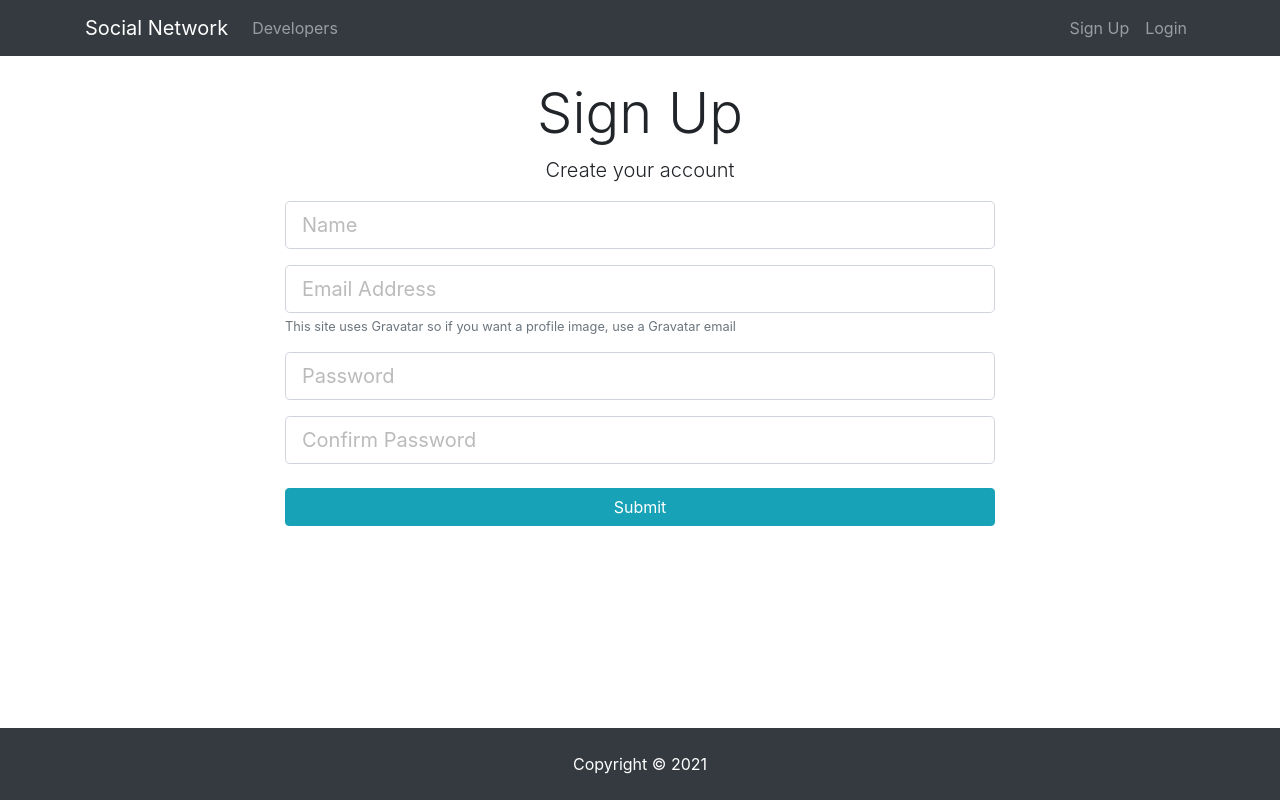
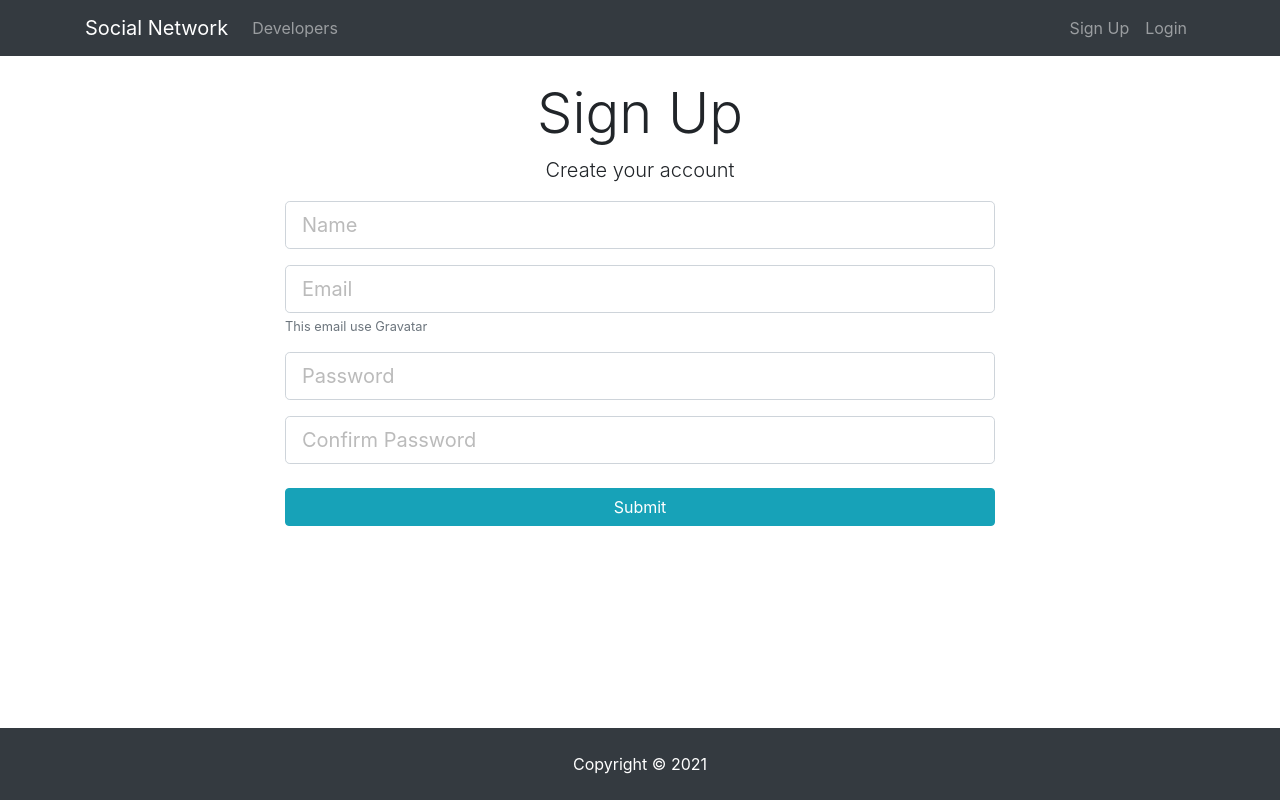
Before and after one commit to EdenGoforIt/React-MERNStack---Developers-Connect, a React (Create React App) app in the folder client/: page /register in a window 1280 px wide. Built offline with nearby package versions, Linux system fonts and the light colour scheme.

Commit message:
TextField into TextFieldGroup component in Login and Regsiter component

```diff
--- a/client/src/components/auth/Login.js
+++ b/client/src/components/auth/Login.js
@@ -2,7 +2,7 @@
 import PropTypes from "prop-types";
 import { connect } from "react-redux";
 import { loginUser } from "../../actions/authActions";
-import classnames from "classnames";
+import TextFieldGroup from "../common/TextFieldGroup";
 class Login extends Component {
   constructor() {
     super();
@@ -58,36 +58,22 @@
               <h1 className="display-4 text-center">Log In</h1>
               <p className="lead text-center">Sign in</p>
               <form onSubmit={this.onSubmit}>
-                <div className="form-group">
-                  <input
+                <TextFieldGroup
+                  placeholder="Email Address"
                   type="email"
-                    className={classnames("form-control form-control-lg", {
-                      "is-invalid": errors && errors.email,
-                    })}
-                    placeholder="Email Address"
                   name="email"
                   value={this.state.email}
                   onChange={this.onChange}
+                  error={errors.email}
                 />
-                  {errors && errors.email && (
-                    <div className="invalid-feedback">{errors.email} </div>
-                  )}
-                </div>
-                <div className="form-group">
-                  <input
+                <TextFieldGroup
+                  placeholder="Password"
                   type="password"
-                    className={classnames("form-control form-control-lg", {
-                      "is-invalid": errors && errors.password,
-                    })}
-                    placeholder="Password"
                   name="password"
                   value={this.state.password}
                   onChange={this.onChange}
+                  error={errors.password}
                 />
-                  {errors && errors.password && (
-                    <div className="invalid-feedback">{errors.password}</div>
-                  )}
-                </div>
                 <input type="submit" className="btn btn-info btn-block mt-4" />
               </form>
             </div>
--- a/client/src/components/auth/Register.js
+++ b/client/src/components/auth/Register.js
@@ -5,6 +5,7 @@
 import { useDispatch, connect, useSelector } from "react-redux";
 import { loginUser, registerUser } from "../../actions/authActions";
 import PropTypes from "prop-types";
+import TextFieldGroup from "../common/TextFieldGroup";
 
 export default function Register() {
   const history = useHistory();
@@ -54,66 +55,40 @@
             <h1 className="display-4 text-center">Sign Up</h1>
             <p className="lead text-center">Create your account</p>
             <form onSubmit={onSubmit}>
-              <div className="form-group">
-                <input
+              <TextFieldGroup
+                placeholder="Name"
                 type="text"
-                  className={classnames("form-control form-control-lg", {
-                    "is-invalid": errors && errors.name,
-                  })}
-                  placeholder="Name"
                 name="name"
+                value={name}
                 onChange={handleName}
+                error={errors.name}
               />
-                {errors && errors.name && (
-                  <div className="invalid-feedback">{errors.name}</div>
-                )}
-              </div>
-              <div className="form-group">
-                <input
+              <TextFieldGroup
+                placeholder="Email"
                 type="email"
-                  className={classnames("form-control form-control-lg", {
-                    "is-invalid": errors && errors.email,
-                  })}
-                  placeholder="Email Address"
                 name="email"
+                value={email}
                 onChange={handleEmail}
+                error={errors.email}
+                info="This email use Gravatar"
               />
-                {errors && errors.email && (
-                  <div className="invalid-feedback">{errors.email}</div>
-                )}
-                <small className="form-text text-muted">
-                  This site uses Gravatar so if you want a profile image, use a
-                  Gravatar email
-                </small>
-              </div>
-              <div className="form-group">
-                <input
+              <TextFieldGroup
+                placeholder="Password"
                 type="password"
-                  className={classnames("form-control form-control-lg", {
-                    "is-invalid": errors && errors.password,
-                  })}
-                  placeholder="Password"
                 name="password"
+                value={password}
                 onChange={handlePassword}
+                error={errors.password}
               />
-                {errors && errors.password && (
-                  <div className="invalid-feedback">{errors.password}</div>
-                )}
-              </div>
-              <div className="form-group">
-                <input
+              <TextFieldGroup
+                placeholder="Confirm Password"
                 type="password"
-                  className={classnames("form-control form-control-lg", {
-                    "is-invalid": errors && errors.password2,
-                  })}
-                  placeholder="Confirm Password"
                 name="password2"
+                value={password2}
                 onChange={handlePassword2}
+                error={errors.password2}
               />
-                {errors && errors.password2 && (
-                  <div className="invalid-feedback">{errors.password2}</div>
-                )}
-              </div>
+
               <input type="submit" className="btn btn-info btn-block mt-4" />
             </form>
           </div>
--- /dev/null
+++ b/client/src/components/common/TextFieldGroup.js
@@ -0,0 +1,49 @@
+import React from "react";
+import classNames from "classnames";
+import PropTypes from "prop-types";
+
+const TextFieldGroup = ({
+  name,
+  placeholder,
+  value,
+  label,
+  error,
+  info,
+  type,
+  onChange,
+  disabled,
+}) => {
+  return (
+    <div className="form-group">
+      <input
+        type={type}
+        className={classNames("form-control form-control-lg", {
+          "is-valid": error,
+        })}
+        placeholder={placeholder}
+        name={name}
+        value={value}
+        label={label}
+        onChange={onChange}
+        disabled={disabled}
+      />
+      {info && <small className="form-text text-muted">{info}</small>}
+      {error && <div className="invalid-feedback">{error}</div>}
+    </div>
+  );
+};
+
+TextFieldGroup.propTypes = {
+  name: PropTypes.string.isRequired,
+  placeholder: PropTypes.string,
+  value: PropTypes.string.isRequired,
+  info: PropTypes.string,
+  error: PropTypes.string,
+  type: PropTypes.string.isRequired,
+  onChange: PropTypes.func.isRequired,
+  disabled: PropTypes.string,
+};
+TextFieldGroup.defaultProps = {
+  type: "text",
+};
+export default TextFieldGroup;
```
Lines whose indentation alone changed are shown as unchanged.
